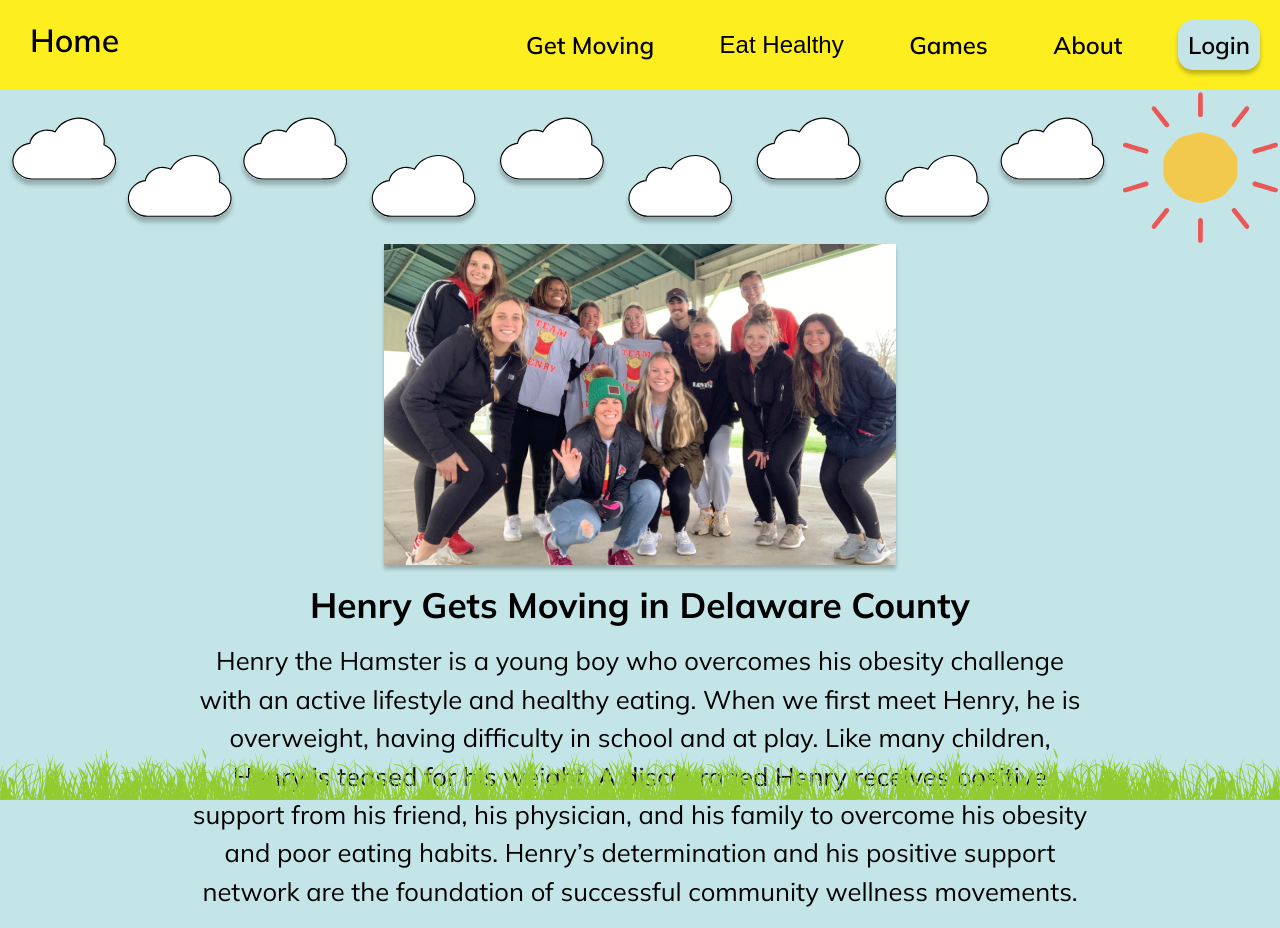
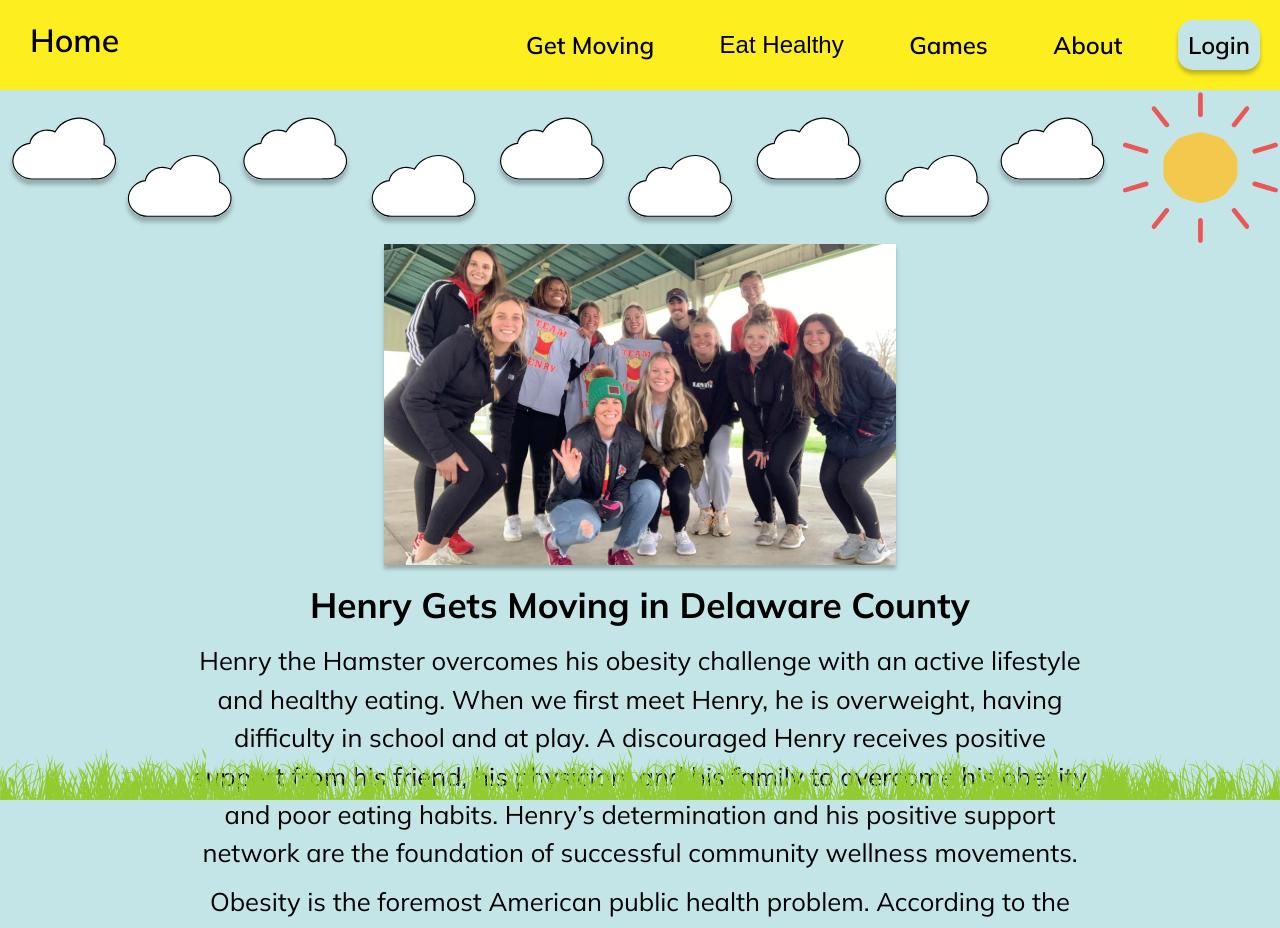
Before and after one commit to hergin/Henry-Gets-Moving-Frontend, a React (Create React App) app: page /about in a window 1280 px wide. Shown: the top 928 px of the page. Built offline with nearby package versions, Linux system fonts and the light colour scheme.

Commit message:
Change about page according to client input

```diff
--- a/src/Pages/About/About.tsx
+++ b/src/Pages/About/About.tsx
@@ -15,7 +15,7 @@ const About = () => {
                     <title>About</title>
                 </Helmet>
             </HelmetProvider>
-           <Weather/>
+            <Weather/>
             <div className='team-photo'>
                 <img src={teamPhoto} alt={"Henry Gets Moving Team"}/>
             </div>
@@ -23,12 +23,11 @@ const About = () => {
                 <h1>Henry Gets Moving in Delaware County</h1>
                 <div className='text'>
                     <p>
-                        Henry the Hamster is a young boy who overcomes his obesity challenge with an active lifestyle
+                        Henry the Hamster overcomes his obesity challenge with an active lifestyle
                         and healthy eating. When we first meet Henry, he is overweight, having difficulty in school and
-                        at play. Like many children, Henry is teased for his weight. A discouraged Henry receives
-                        positive support from his friend, his physician, and his family to overcome his obesity and poor
-                        eating habits. Henry’s determination and his positive support network are the foundation of
-                        successful community wellness movements.
+                        at play. A discouraged Henry receives positive support from his friend, his physician, and his
+                        family to overcome his obesity and poor eating habits. Henry’s determination and his positive
+                        support network are the foundation of successful community wellness movements.
                     </p>
                     <p>
                         Obesity is the foremost American public health problem. According to the Center for Disease
@@ -41,7 +40,8 @@ const About = () => {
                     </p>
                 </div>
                 <div className='links'>
-                    <a href={'https://www.youtube.com/channel/UCf5XxC_7PcJx_t5vU9Es2pA'} target={"_blank"} className='yt'>
+                    <a href={'https://www.youtube.com/channel/UCf5XxC_7PcJx_t5vU9Es2pA'} target={"_blank"}
+                       className='yt'>
                         <img src={youtube} alt='YouTube'/>
                     </a>
                     <a href={'https://m.facebook.com/profile.php?id=100063703680476&_rdr'} target={"_blank"}>
@@ -49,7 +49,7 @@ const About = () => {
                     </a>
                 </div>
             </div>
-          <Grass/>
+            <Grass/>
         </div>
     )
 }
```
